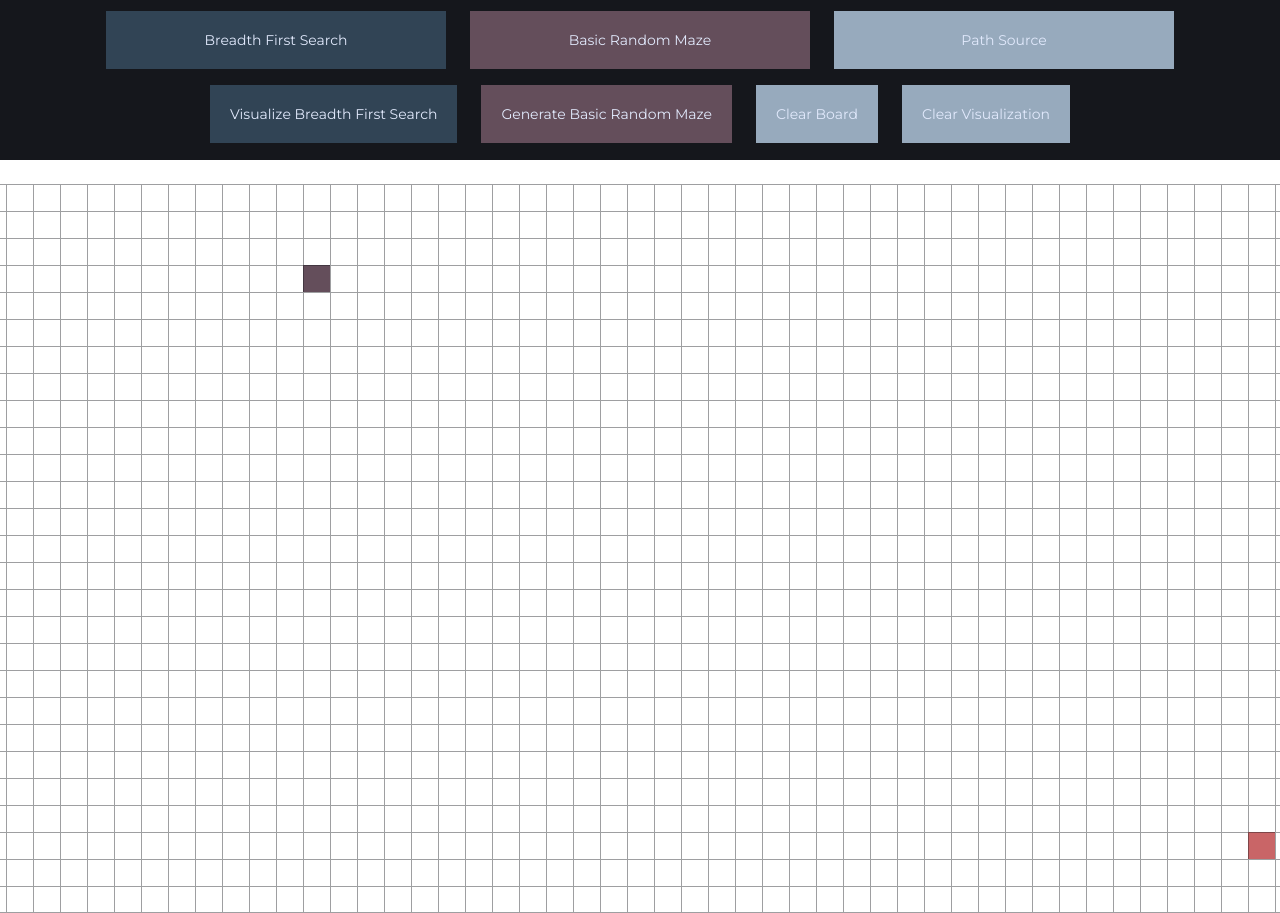
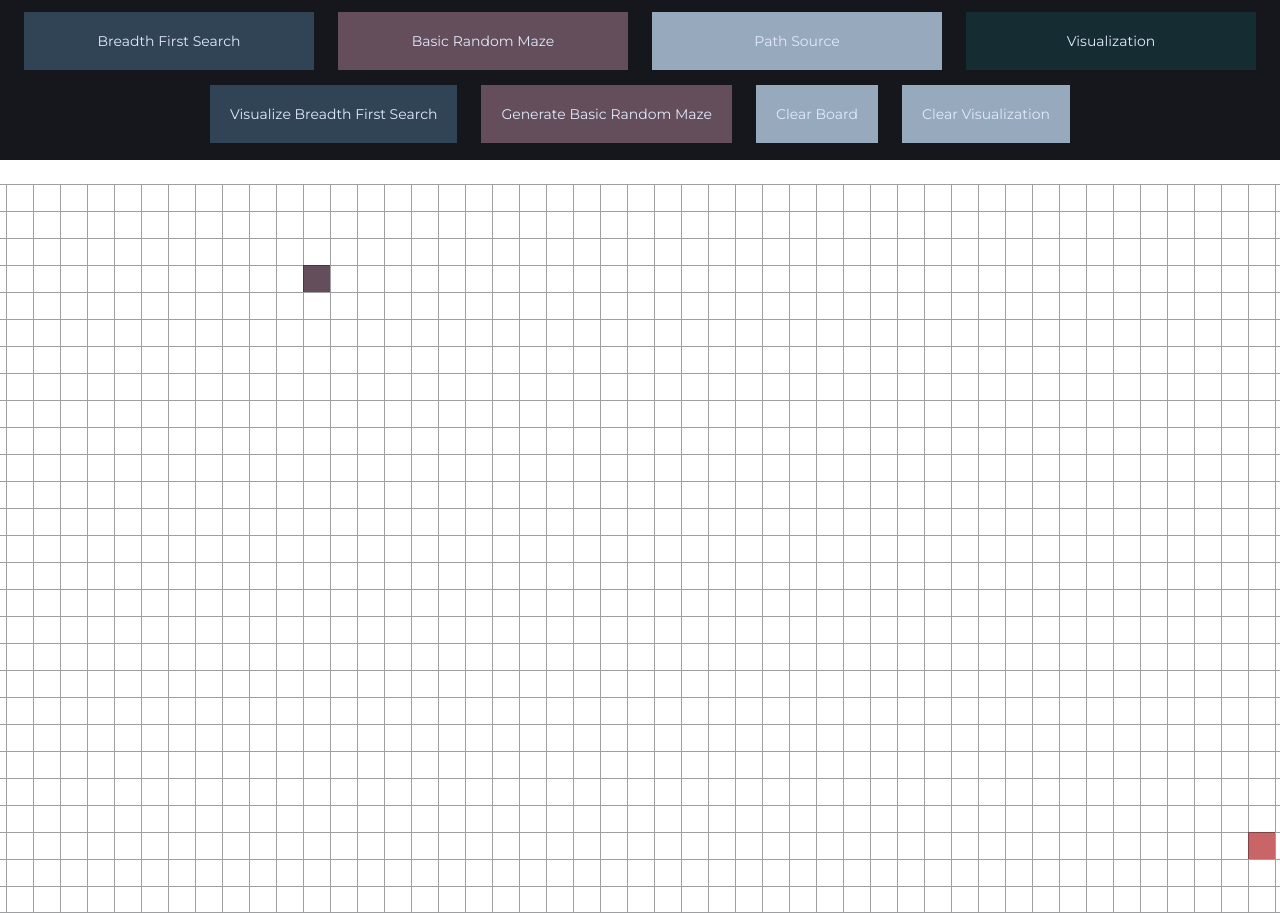
Before and after one commit to Zoriksde/react-pathfinding, a React (Create React App) app: page / in a window 1280 px wide. Shown: the top 913 px of the page. Built offline with nearby package versions, Linux system fonts and the light colour scheme.

Commit message:
operations

```diff
--- a/package.json
+++ b/package.json
@@ -13,6 +13,7 @@
     "framer-motion": "^6.3.0",
     "react": "^18.0.0",
     "react-dom": "^18.0.0",
+    "react-icons": "^4.3.1",
     "react-scripts": "5.0.1",
     "typescript": "^4.6.3",
     "web-vitals": "^2.1.4"
--- a/src/App.tsx
+++ b/src/App.tsx
@@ -4,6 +4,7 @@ import Visualizer from "./components/Visualizer";
 import { AbstractGenerator, BasicRandomMazeGenerator } from "./generators";
 import { BFSStrategy, AbstractStrategy } from "./strategies";
 import { AbstractEventType, PathSourceEventType } from "./events";
+import { AbstractOperation, VisualizationOperation } from "./operations";
 
 const App = () => {
   const [currentStrategy, setCurrentStrategy] = useState<AbstractStrategy>(
@@ -15,6 +16,10 @@ const App = () => {
 
   const [currentGenerator, setCurrentGenerator] = useState<AbstractGenerator>(
     new BasicRandomMazeGenerator()
+  );
+
+  const [currentOperation, setCurrentOperation] = useState<AbstractOperation>(
+    new VisualizationOperation()
   );
 
   const onStrategyClickHandler = (strategy: AbstractStrategy): void => {
@@ -29,20 +34,27 @@ const App = () => {
     setCurrentGenerator(generator);
   };
 
+  const onOperationClickHandler = (operation: AbstractOperation): void => {
+    setCurrentOperation(operation);
+  };
+
   return (
     <div className="app">
       <Header
         onStrategyClick={onStrategyClickHandler}
         onEventTypeClick={onEventTypeClickHandler}
         onGeneratorClick={onGeneratorClickHandler}
+        onOperationClick={onOperationClickHandler}
         strategy={currentStrategy}
         eventType={currentEventType}
         generator={currentGenerator}
+        operation={currentOperation}
       />
       <Visualizer
         strategy={currentStrategy}
         eventType={currentEventType}
         generator={currentGenerator}
+        operation={currentOperation}
       />
     </div>
   );
--- a/src/components/Dropdown.css
+++ b/src/components/Dropdown.css
@@ -4,7 +4,7 @@
 }
 
 .dropdown-active {
-    width: 340px;
+    width: 290px;
     display: flex;
     justify-content: center;
     align-items: center;
@@ -20,8 +20,8 @@
     position: absolute;
     top: calc(100% + 5px);
     right: 0;
-    width: 340px;
-    max-width: 340px;
+    width: 290px;
+    max-width: 290px;
     padding: 12px;
     border-radius: 10px;
     background-color: #15171c;
--- a/src/components/Header.css
+++ b/src/components/Header.css
@@ -1,7 +1,9 @@
 .header {
     background-color: #15171c;
-    height: 100vh;
     height: 80px;
+}
+
+.header-desktop {
     display: flex;
     justify-content: center;
     align-items: center;
--- a/src/components/Header.tsx
+++ b/src/components/Header.tsx
@@ -3,31 +3,38 @@ import {
   headerStrategies,
   headerEvents,
   headerMazeGenerators,
+  headerOperations,
 } from "../data/header-data";
 import { AbstractStrategy } from "../strategies";
 import { AbstractGenerator } from "../generators";
 import Dropdown from "./Dropdown";
 import { AbstractEventType } from "../events";
+import { AbstractOperation } from "../operations";
 
 interface HeaderProps {
   onStrategyClick: (strategy: AbstractStrategy) => void;
   onEventTypeClick: (eventType: AbstractEventType) => void;
   onGeneratorClick: (generator: AbstractGenerator) => void;
+  onOperationClick: (operation: AbstractOperation) => void;
   strategy: AbstractStrategy;
   eventType: AbstractEventType;
   generator: AbstractGenerator;
+  operation: AbstractOperation;
 }
 
 const Header = ({
   onStrategyClick,
   onEventTypeClick,
   onGeneratorClick,
+  onOperationClick,
   strategy,
   eventType,
   generator,
+  operation,
 }: HeaderProps) => {
   return (
     <header className="header">
+      <div className="header-desktop">
         <Dropdown
           dropdownActive={strategy}
           dropdownItems={headerStrategies}
@@ -48,6 +55,14 @@ const Header = ({
           onItemClick={onEventTypeClick}
           activeColor="#97aabd"
         />
+
+        <Dropdown
+          dropdownActive={operation}
+          dropdownItems={headerOperations}
+          onItemClick={onOperationClick}
+          activeColor="#152d32"
+        />
+      </div>
     </header>
   );
 };
--- a/src/components/Visualizer.tsx
+++ b/src/components/Visualizer.tsx
@@ -5,6 +5,7 @@ import GridNode from "./GridNode";
 import "./Visualizer.css";
 import { AbstractGenerator } from "../generators";
 import { AbstractEventType } from "../events";
+import { AbstractOperation } from "../operations";
 
 export const ROWS = 27;
 export const COLUMNS = 51;
@@ -13,9 +14,15 @@ interface VisualizerProps {
   strategy: AbstractStrategy;
   eventType: AbstractEventType;
   generator: AbstractGenerator;
+  operation: AbstractOperation;
 }
 
-const Visualizer = ({ strategy, eventType, generator }: VisualizerProps) => {
+const Visualizer = ({
+  strategy,
+  eventType,
+  generator,
+  operation,
+}: VisualizerProps) => {
   const [grid] = usePathfinding({ rows: ROWS, columns: COLUMNS });
   const {
     visualizationGrid,
@@ -37,7 +44,7 @@ const Visualizer = ({ strategy, eventType, generator }: VisualizerProps) => {
 
   const onVisualizerClickHandler = (): void => {
     if (isVisualizing || isGenerating) return;
-    runPathfinding(strategy);
+    runPathfinding(strategy, operation);
   };
 
   const onGeneratorClickHandler = (): void => {
--- a/src/data/header-data.ts
+++ b/src/data/header-data.ts
@@ -9,6 +9,7 @@ import {
   RecursionDivisionGenerator,
   RandomizedDFSGenerator,
 } from "../generators";
+import { ShortestPathOperation, VisualizationOperation } from "../operations";
 import {
   BFSStrategy,
   DFSStrategy,
@@ -42,3 +43,9 @@ export const headerMazeGenerators = [
   new RandomWallsGenerator(),
   new RandomizedDFSGenerator(),
 ];
+
+// Types of operation that should be displayed in header
+export const headerOperations = [
+  new VisualizationOperation(),
+  new ShortestPathOperation(),
+];
--- a/src/hooks/useVisualizer.ts
+++ b/src/hooks/useVisualizer.ts
@@ -3,6 +3,7 @@ import { AbstractGenerator } from "../generators";
 import { AbstractStrategy } from "../strategies";
 import { Node, NodeType } from "../strategies";
 import { AbstractEventType, EventType } from "../events";
+import { AbstractOperation, OperationType } from "../operations";
 
 interface VisualizerHookArgs {
   grid: Node[][];
@@ -101,7 +102,10 @@ export const useVisualizer = ({ grid }: VisualizerHookArgs) => {
   };
 
   // Runs current strategy on grid
-  const runPathfinding = (strategy: AbstractStrategy): void => {
+  const runPathfinding = (
+    strategy: AbstractStrategy,
+    operation: AbstractOperation
+  ): void => {
     setIsVisualizing(true);
     setIsLoading(true);
 
@@ -113,11 +117,18 @@ export const useVisualizer = ({ grid }: VisualizerHookArgs) => {
       destinationNode
     );
 
-    const visualizationNodes = [
-      ...pathfindingPath[0],
-      ...pathfindingPath[1],
-      ...pathfindingPath[2],
-    ];
+    let visualizationNodes: (number | Node)[];
+
+    if (operation.operationType === OperationType.SHORTEST_PATH) {
+      visualizationNodes = [...pathfindingPath[1], ...pathfindingPath[2]];
+    } else {
+      visualizationNodes = [
+        ...pathfindingPath[0],
+        ...pathfindingPath[1],
+        ...pathfindingPath[2],
+      ];
+    }
+
     let currentNodeType = NodeType.PATH_VISITED;
 
     if (visualizationNodes.length === 0) setIsLoading(false);
--- /dev/null
+++ b/src/operations/AbstractOperation.ts
@@ -0,0 +1,8 @@
+export enum OperationType {
+  VISUALIZATION,
+  SHORTEST_PATH,
+}
+
+export class AbstractOperation {
+  constructor(public name: string, public operationType: OperationType) {}
+}
--- /dev/null
+++ b/src/operations/index.ts
@@ -0,0 +1,3 @@
+export * from "./AbstractOperation";
+export * from "./VisualizationOperation";
+export * from "./ShortestPathOperation";
```
Also changed, not shown: src/operations/ShortestPathOperation.ts (added, +7 -0 lines), src/operations/VisualizationOperation.ts (added, +7 -0 lines), 1 other file (tests, documents, lock files or other folders). Lines whose indentation alone changed are shown as unchanged.
